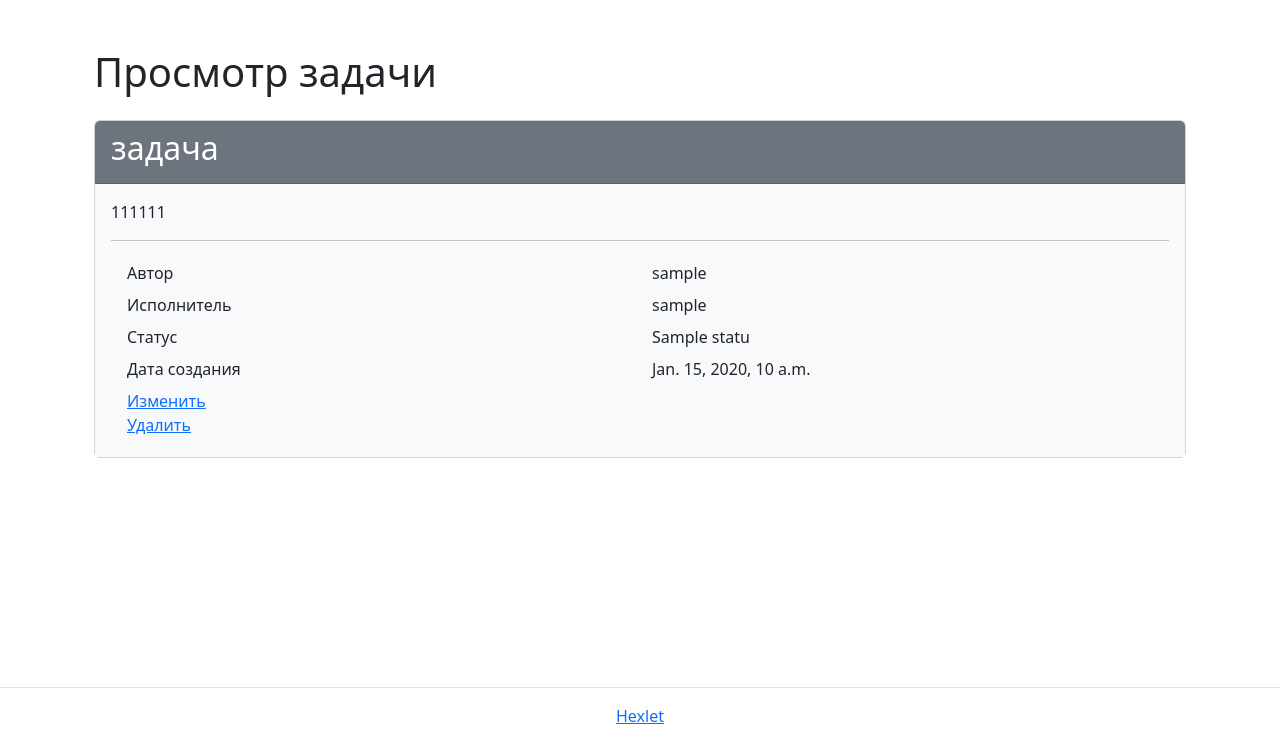
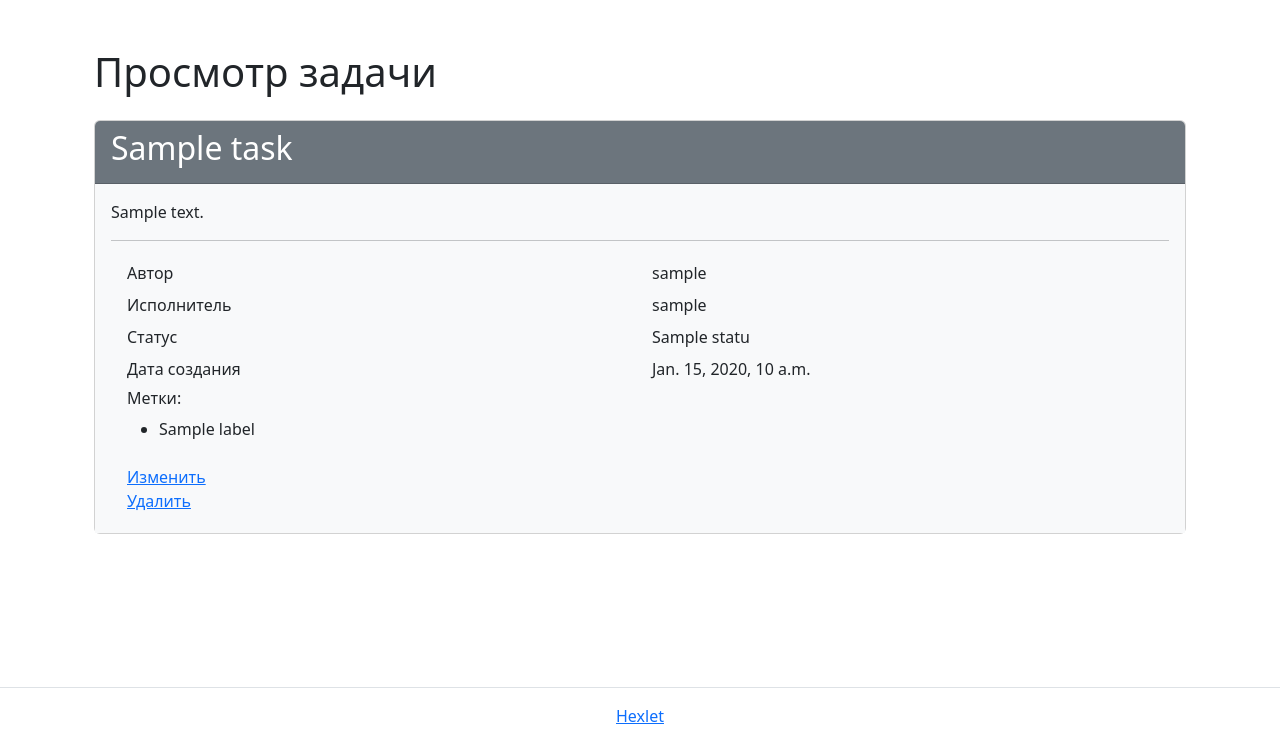
Before and after one commit to chustovalena/python-project-52, a Django app: page /tasks/1/ in a window 1280 px wide. Shown: the part 56-800 px from the top of the page. Run offline with Django 5.2, Linux system fonts and the light colour scheme; a user stored in the database is signed in; tables that the repository leaves empty hold one stand-in row (values such as "Sample post").

Commit message:
fix task headers

```diff
--- a/task_manager/task/templates/task/detail.html
+++ b/task_manager/task/templates/task/detail.html
@@ -5,10 +5,10 @@
     <h1 class="my-4">Просмотр задачи</h1>
     <div class="card">
         <div class="card-header bg-secondary text-white">
-            <h2>задача</h2>
+            <h2>{{ task.name }}</h2>
         </div>
         <div class="card-body bg-light">
-            <p>111111</p>
+            <p>{{ task.description }}</p>
             <hr>
             <div class="container">
                 <div class="row p-1">
@@ -27,6 +27,18 @@
                     <div class="col">Дата создания</div>
                     <div class="col">{{ task.created_at }}</div>
                 </div>
+                <div class='row p-1'>
+                    <div class="col">
+                        <h6>Метки:</h6>
+                        <ul>
+                        {% for label in task.labels.all %}
+                            <li>{{ label.name }}</li>
+                        {% empty %}
+                            <li>Метки отсутствуют</li>
+                        {% endfor %}
+                        </ul>
+                    </div>
+                </div>
                 <div class="row p-1">
                     <div class="col">
                         <a href="{% url 'tasks:update' task.pk %}">Изменить</a>
```
